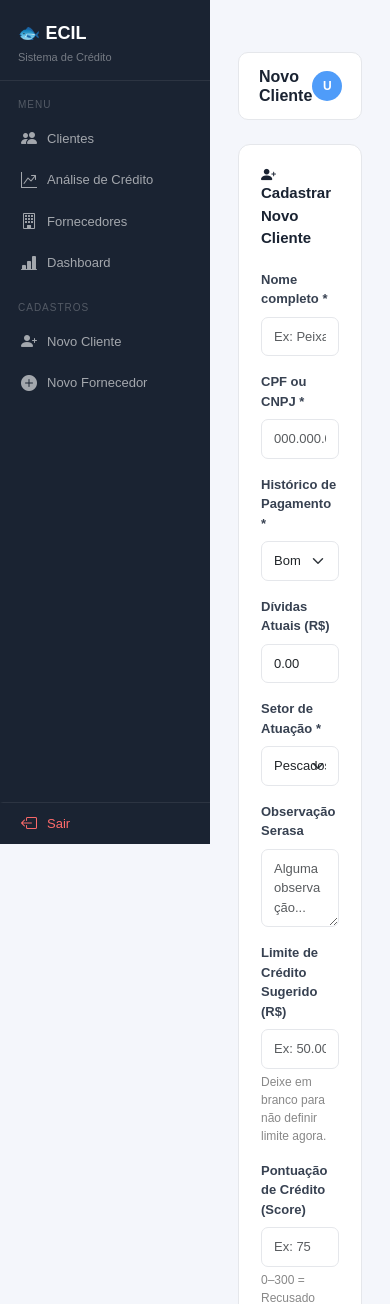
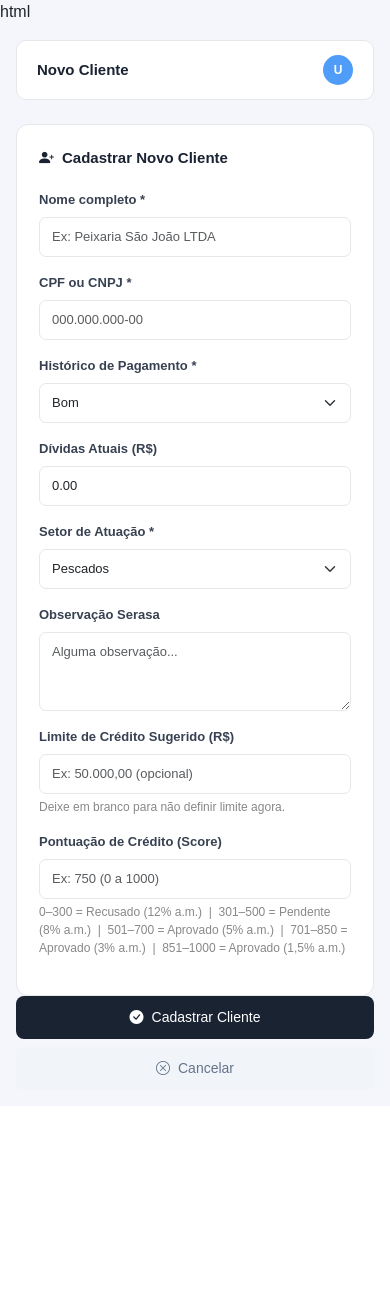
Before and after one commit to AmandaLyyy/Analise_Credito, a Flask app: template CreditoProjeto/CreditoProjetoI/templates/cadastro.html in a window 390 px wide. Shown: the top 1304 px of the page. After the commit the page ends 1090 px from the top, so only its background shows below. Run offline with Flask 3, Linux system fonts and the light colour scheme; the template is opened without the code that fills it, so the values that code supplies are empty.

Commit message:
responsividade mobile

```diff
--- a/CreditoProjeto/CreditoProjetoI/templates/base.html
+++ b/CreditoProjeto/CreditoProjetoI/templates/base.html
@@ -148,6 +148,16 @@ html<!DOCTYPE html>
             margin-top: 8px;
         }
         .btn-cancelar:hover { background: #e2e8f0; color: #374151; }
+        /* ── RESPONSIVIDADE MOBILE ── */
+        @media (max-width: 768px) {
+            .sidebar { display: none; }
+            .conteudo { margin-left: 0; padding: 16px; }
+            .topbar { flex-wrap: wrap; gap: 8px; }
+            .topbar h5 { font-size: 15px; }
+            .table thead th, .table tbody td { font-size: 11px; padding: 7px 6px; }
+            .metric-card .valor { font-size: 20px; }
+            .btn-novo, .btn-editar, .btn-excluir { font-size: 11px; padding: 4px 8px; }
+        }
     </style>
 </head>
 <body>
--- a/CreditoProjeto/CreditoProjetoI/templates/login.html
+++ b/CreditoProjeto/CreditoProjetoI/templates/login.html
@@ -104,6 +104,11 @@
             transition: opacity 0.2s;
         }
         .btn-login:hover { opacity: 0.9; }
+        /* ── MOBILE ── */
+        @media (max-width: 480px) {
+            body { align-items: flex-start; padding-top: 80px; }
+            .caixa { width: 92%; margin: 0 auto; }
+        }
 
         .erro {
             background: #fde8e8;
```
Also changed, not shown: 2 other files.
